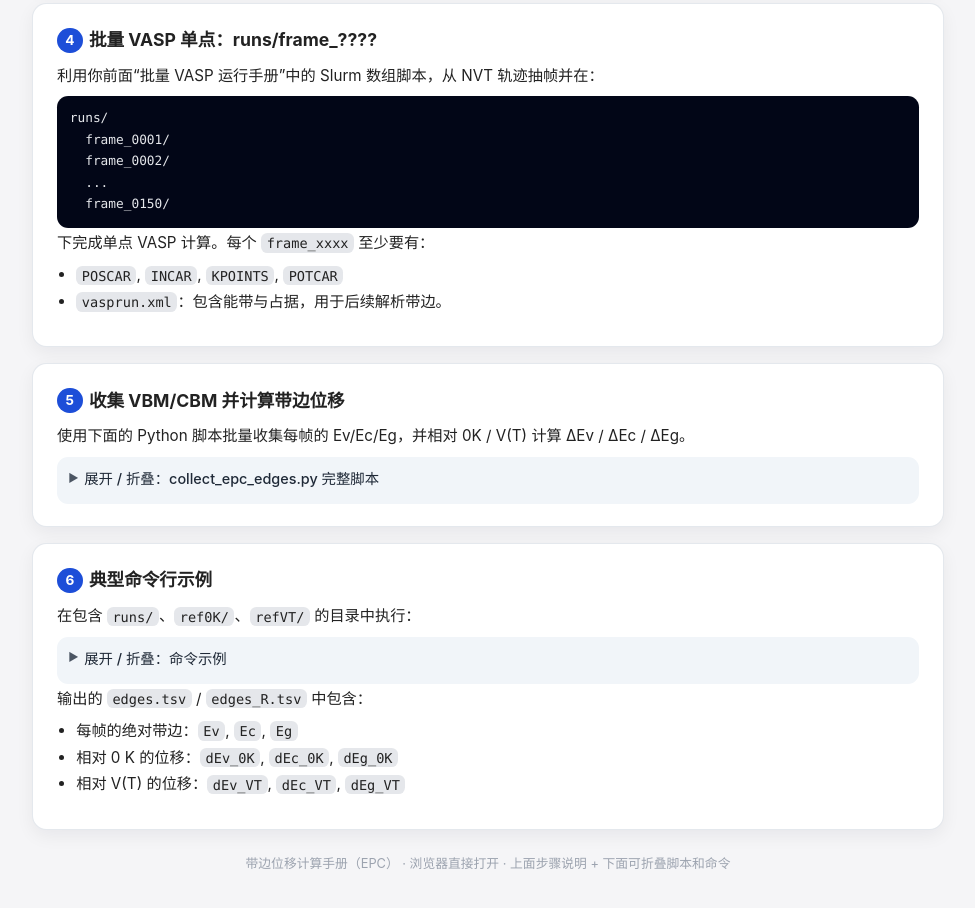
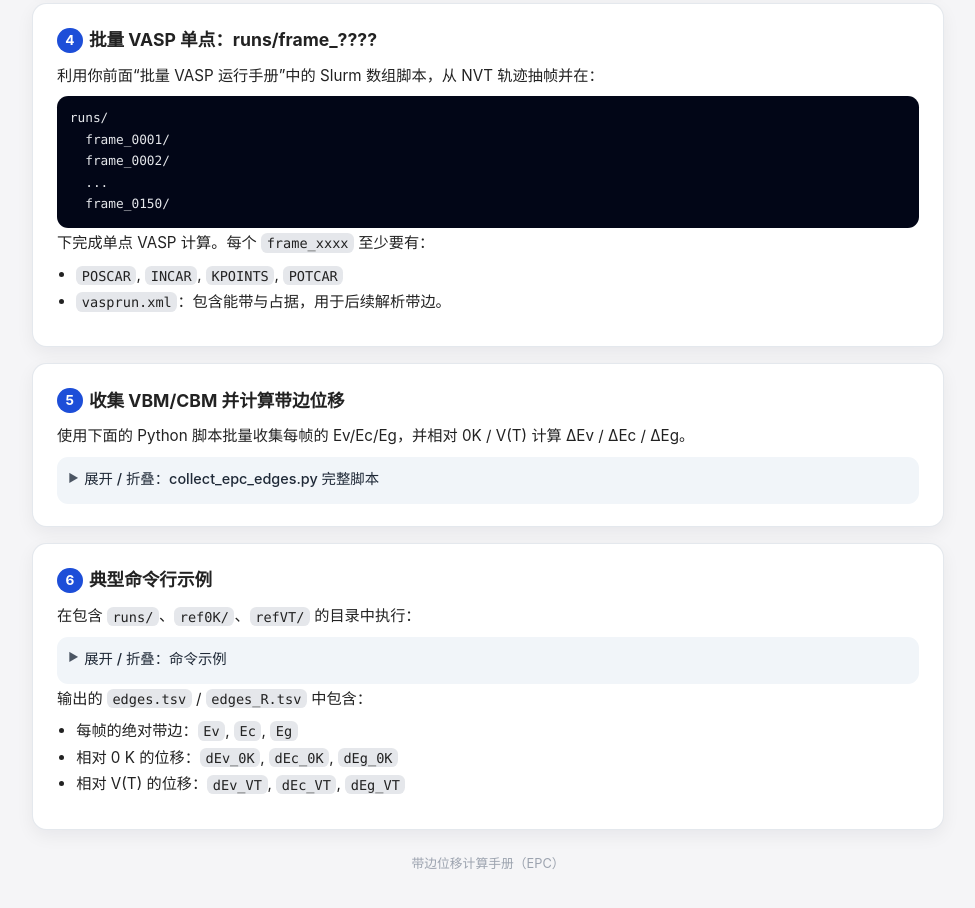
Before and after one commit to swanwu1996/manual, a plain HTML site: page 3-带边位移manual.html in a window 1280 px wide. Shown: the part 1009-1917 px from the top of the page, without its empty margins (152-1127 px from the left). Drawn offline with Linux system fonts and the light colour scheme.

Commit message:
Update 3-带边位移manual.html

```diff
--- a/3-带边位移manual.html
+++ b/3-带边位移manual.html
@@ -561,7 +561,7 @@ python collect_epc_edges.py --runs-root runs     --target-k 0.5 0.5 0.5 --ktol 5
     </section>
 
     <div class="footer">
-      带边位移计算手册（EPC） · 浏览器直接打开 · 上面步骤说明 + 下面可折叠脚本和命令
+      带边位移计算手册（EPC）
     </div>
   </div>
 </body>
```
